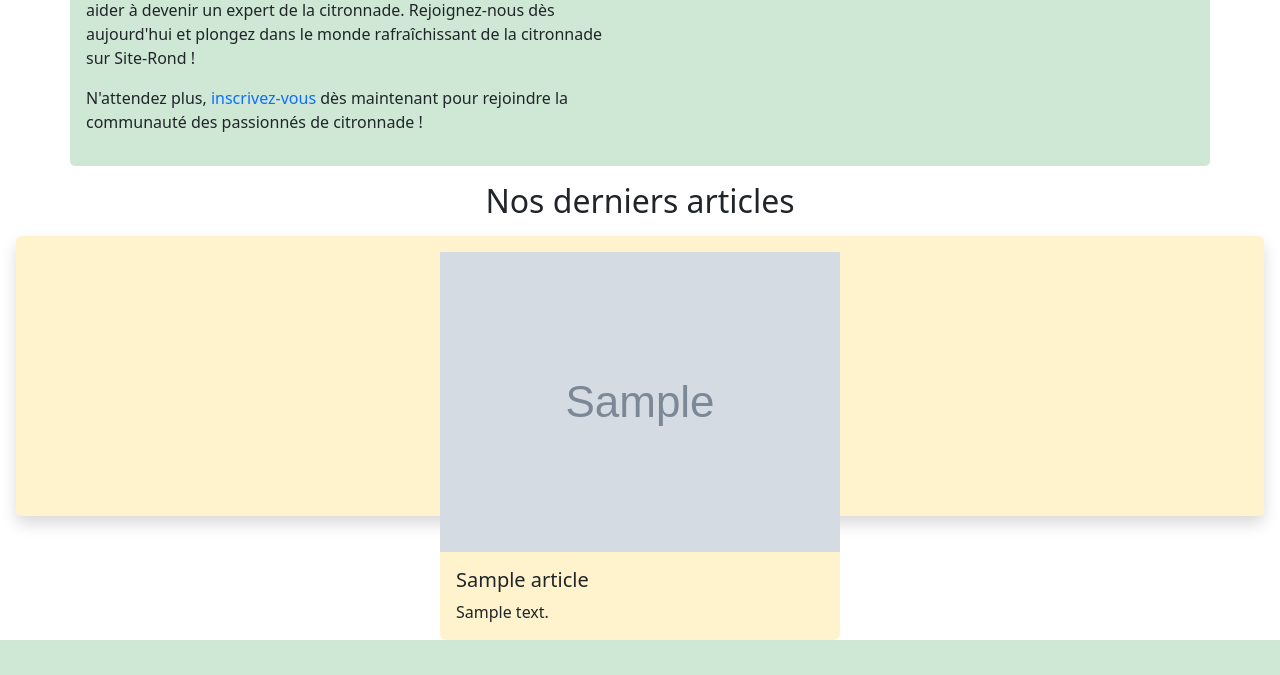
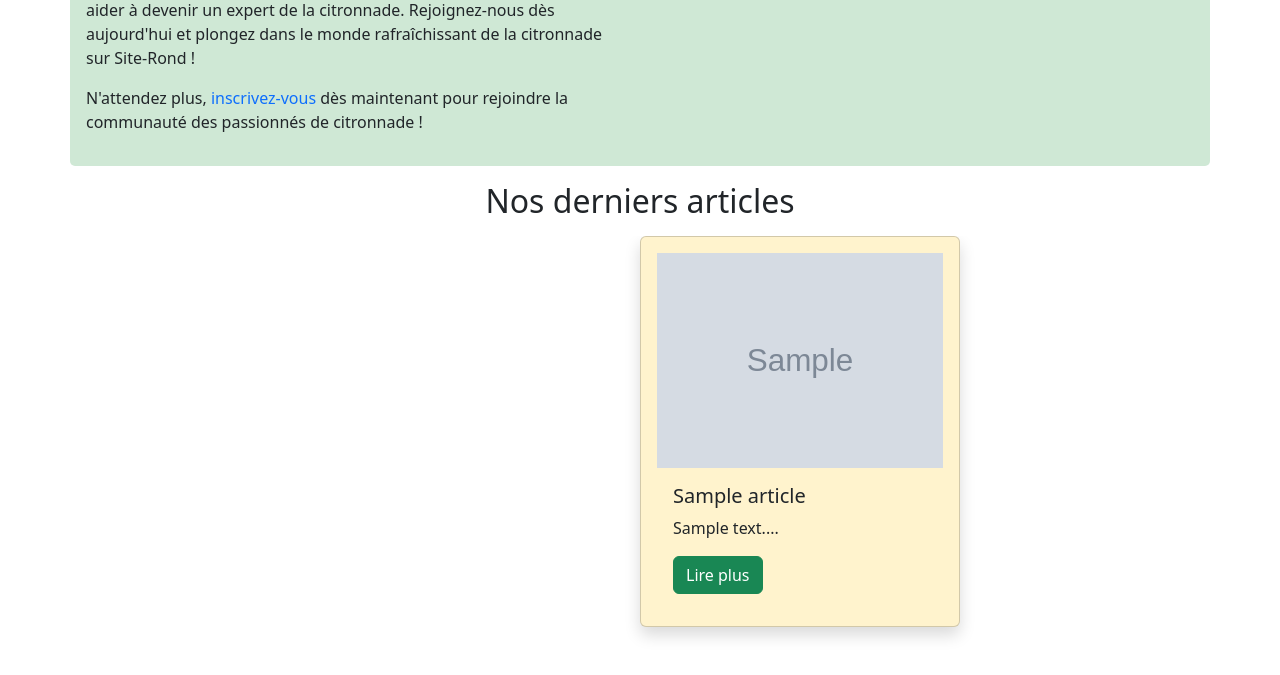
Before and after one commit to Thp77/Citronnade, a Laravel app: page / in a window 1280 px wide. Shown: the part 1266-1941 px from the top of the page. Before the commit the page ends 1906 px from the top, so only its background shows below. Run offline with Laravel 10, Linux system fonts and the light colour scheme; tables that the repository leaves empty hold one stand-in row (values such as "Sample post"); grey boxes marked "Sample" are stand-in pictures.

Commit message:
25 july 14h14

```diff
--- a/app/Http/Controllers/ArticleController.php
+++ b/app/Http/Controllers/ArticleController.php
@@ -49,7 +49,7 @@ class ArticleController extends Controller
     $article->categorie = $request->categorie;
     $article->image = $request->image;
     $article->user_id = $user->id;
-    Storage::disk('/storage/app/public/photos')->put($article->image,'{{$article->image}}');
+    // Storage::disk('public/photos')->put($article->image,'Contents');
 
     $article->save();
 
--- a/resources/views/home/accueil.blade.php
+++ b/resources/views/home/accueil.blade.php
@@ -57,28 +57,27 @@
     </div>
 
 
-    <h2 class="container text-center mt-3 mb-3">Nos derniers articles </h2>
-    <div style="max-height:280px; width:auto"
-        class=" shadow bg-warning-subtle rounded mt-3 m-3 p-3 carousel d-flex align-item-center justify-content-center">
-        <div id="slider" class=" carousel " data-bs-ride="carousel">
-            <div class="carousel-inner ">
+    <h2 class="container-fluid text-center  mt-3">Nos derniers articles </h2>
+
+    <div id="slider" class=" carousel  " data-bs-ride="carousel">
+        <div class="  d-flex carousel-inner  mt-3 align-item-center  justify-content-center  ">
             @foreach ($articles as $index => $article)
-                    <div class="carousel-item @if ($loop->first) active @endif">
-                        <a href="{{ route('citronnade.index', $article->id) }}" class="text-decoration-none">
-                            <div class="card  bg-warning-subtle border-0">
-                                {{-- image testing code --}}
-                                <img src="{{ asset('/storage/app/public/photos' . $article->image) }}" alt="{{$article->image}}">
+                <div class="carousel-item  @if ($loop->first) active @endif">
+                    <div class="card shadow p-3 mb-5 rounded bg-warning-subtle " style="width: 20rem;">
+                        <img src="{{ asset('/storage/app/public/photos' . $article->image) }}" alt="{{ $article->image }}">
                         <div class="card-body ">
                             <h5 class="card-title ">{{ $article->titre }}</h5>
-                                    <p class="card-text">{{ $article->contenu }}</p>
+                            <p class="card-text ">{{ substr($article->contenu, 0, 99) }}...</p>
+                            <a href="{{ route('citronnade.index', $article->id) }}" class="btn btn-success">Lire plus </a>
                         </div>
                     </div>
-                        </a>
                 </div>
             @endforeach
         </div>
     </div>
     </div>
+
+
     <script>
         const slider = new bootstrap.Carousel(document.getElementById('slider'), {
             interval: false
--- a/resources/views/home/citronnade.blade.php
+++ b/resources/views/home/citronnade.blade.php
@@ -28,9 +28,9 @@
                                         <br>
                                         <br>
 
-                                            <a href="#" class="read-more-link text-decoration-none btn btn-success bg-success text-white  ">Lire plus</a>
+                                            <a href="#" class="read-more-link text-decoration-none btn btn-success bg-success text-white  ">+</a>
 
-                                            <a href="#" class="read-less-link text-decoration-none btn btn-success bg-success text-white " style="display: none;">Lire moins</a>
+                                            <a href="#" class="read-less-link text-decoration-none btn btn-success bg-success text-white " style="display: none;">-</a>
                                         @endif
                                     @else
                                         {{ $article->contenu }}
```
Lines whose indentation alone changed are shown as unchanged.
